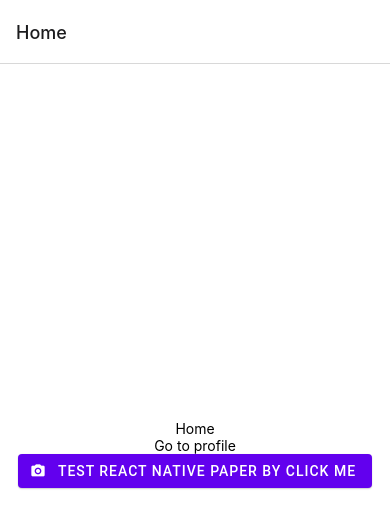
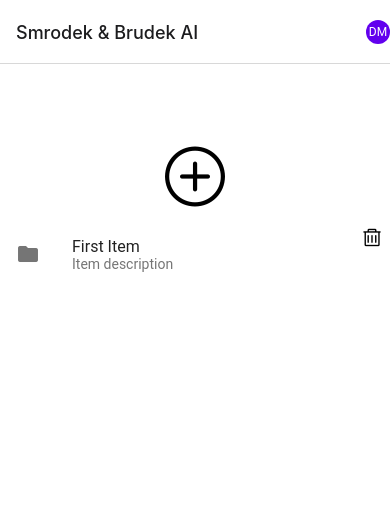
Before and after one commit to pawelkonior/best_idea, a React Native app in the folder mobile/: screen /Home in a window 390 px wide. Shown: the top 528 px of the page. Built offline with nearby package versions, Linux system fonts and the light colour scheme.

Commit message:
main view

```diff
--- a/mobile/App.js
+++ b/mobile/App.js
@@ -1,36 +1,35 @@
-import 'react-native-gesture-handler';
-import {StatusBar} from 'expo-status-bar';
-import {StyleSheet, Text, View} from 'react-native';
-import {Provider as PaperProvider} from "react-native-paper";
-import {Button} from "react-native-paper";
-import {NavigationContainer} from '@react-navigation/native';
-import {createNativeStackNavigator} from '@react-navigation/native-stack';
+import "react-native-gesture-handler";
+import { StatusBar } from "expo-status-bar";
+import { Provider as PaperProvider, Button, Avatar } from "react-native-paper";
+import { NavigationContainer, Link } from "@react-navigation/native";
+import { createNativeStackNavigator } from "@react-navigation/native-stack";
 
 import Home from "./views/Home";
 import Profile from "./views/Profile";
 
 const Stack = createNativeStackNavigator();
 
-
 export default function App() {
     return (
         <PaperProvider>
-            <StatusBar style="auto"/>
+            <StatusBar style="auto" />
             <NavigationContainer>
                 <Stack.Navigator>
-                    <Stack.Screen name="Home" component={Home}/>
-                    <Stack.Screen name="Profile" component={Profile}/>
+                    <Stack.Screen
+                        name="Home"
+                        component={Home}
+                        options={{
+                            headerTitle: "Smrodek & Brudek AI",
+                            headerRight: () => (
+                                <Link to={{ screen: "Profile" }}>
+                                    <Avatar.Text size={24} label="DM" />
+                                </Link>
+                            ),
+                        }}
+                    />
+                    <Stack.Screen name="Profile" component={Profile} />
                 </Stack.Navigator>
             </NavigationContainer>
         </PaperProvider>
     );
 }
-
-const styles = StyleSheet.create({
-    container: {
-        flex: 1,
-        backgroundColor: "#fff",
-        alignItems: "center",
-        justifyContent: "center",
-    },
-});
--- a/mobile/views/Home.js
+++ b/mobile/views/Home.js
@@ -1,22 +1,26 @@
-import React from 'react';
-import {StyleSheet, Text, View} from "react-native";
-import {Link} from '@react-navigation/native';
-import { Button } from "react-native-paper";
+import React from "react";
+import { StyleSheet, Text, View } from "react-native";
+import { List } from "react-native-paper";
+import { AntDesign } from "@expo/vector-icons";
 
 function Home(props) {
     return (
         <View style={styles.container}>
-            <Text>Home</Text>
-            <Link to={{screen: 'Profile'}}>
-                Go to profile
-            </Link>
-            <Button
-                icon="camera"
-                mode="contained"
-                onPress={() => console.log("Pressed")}
-            >
-                Test React Native Paper by click me
-            </Button>
+            <View style={styles.addProductButton}>
+                <AntDesign name="pluscircleo" size={60} color="black" />
+            </View>
+            <View>
+                <List.Section>
+                    <List.Item
+                        title="First Item"
+                        description="Item description"
+                        left={(props) => <List.Icon {...props} icon="folder" />}
+                        right={() => (
+                            <AntDesign name="delete" size={20} color="black" />
+                        )}
+                    />
+                </List.Section>
+            </View>
         </View>
     );
 }
@@ -25,8 +29,11 @@ const styles = StyleSheet.create({
     container: {
         flex: 1,
         backgroundColor: "#fff",
+    },
+    addProductButton: {
         alignItems: "center",
-        justifyContent: "center",
+        marginTop: 80,
+        width: "100%",
     },
 });
 
```
Also changed, not shown: mobile/views/Profile.js (+4 -6 lines).
